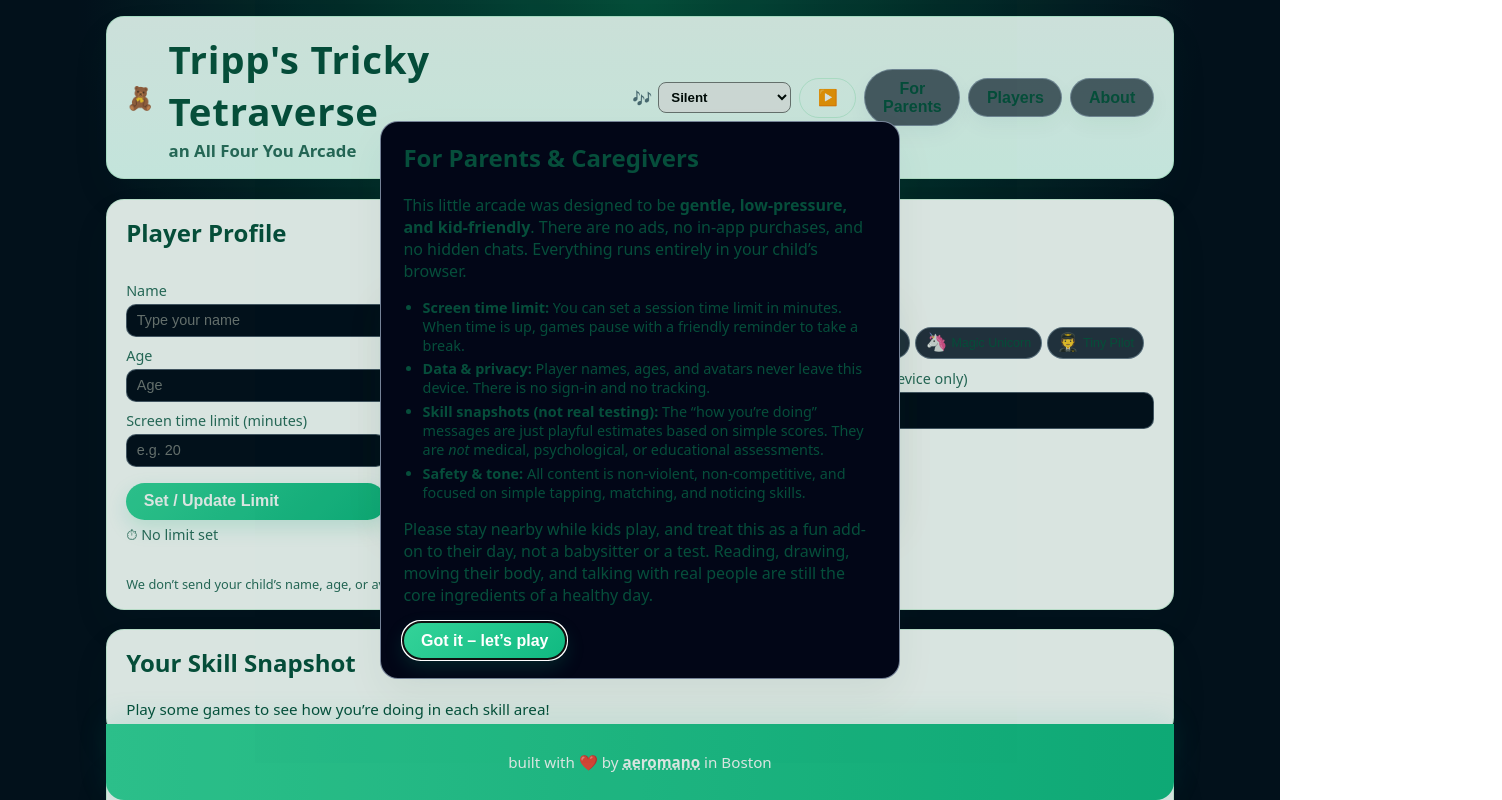
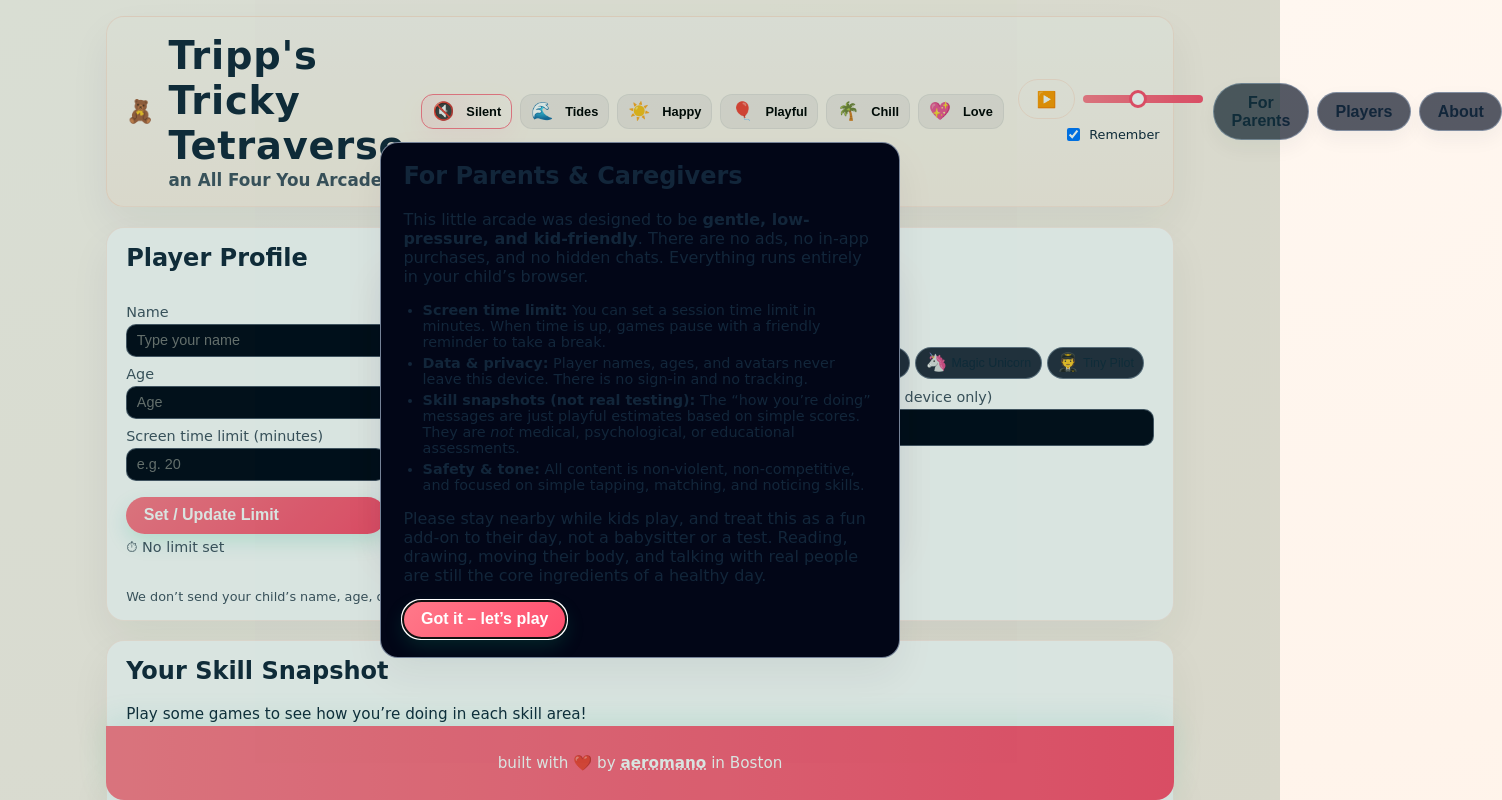
Before and after one commit to ashleyer/tripp-s-tricky-tetraverse, a React (Vite) app: page / in a window 1280 px wide. Shown: the top 800 px of the page, 1502 px wide, since content can reach past the window. Built offline with nearby package versions, Linux system fonts and the light colour scheme.

Commit message:
ui and game improvements

```diff
--- a/index.html
+++ b/index.html
@@ -11,22 +11,22 @@
     <!-- Basic, responsive, accessible-friendly styles -->
     <style>
       :root {
-        /* Toddler-friendly pastel palette with strong contrast where needed */
+        /* Child-friendly pastel rainbow palette */
         color-scheme: light dark;
-        --bg: #f0fbf7; /* soft mint */
-        --bg-soft: #e6fff8;
+        --bg: #fff7f0; /* soft peach */
+        --bg-soft: #fff1e6;
         --card-bg: #ffffff;
-        --card-border: rgba(34, 197, 94, 0.18);
-        --accent: #34d399; /* bright, friendly green */
-        --accent-soft: rgba(52, 211, 153, 0.14);
-        --accent-strong: #10b981;
-        --text-main: #064e3b; /* deep green for text */
-        --text-muted: #2b6b5b;
+        --card-border: rgba(255, 148, 114, 0.18);
+        --accent: #ff7a8a; /* coral */
+        --accent-soft: rgba(255, 122, 138, 0.12);
+        --accent-strong: #ff4d6d;
+        --text-main: #12263a; /* deep navy for text */
+        --text-muted: #425261;
         --danger: #ff6b6b;
         --radius-lg: 18px;
         --radius-sm: 12px;
-        --shadow-soft: 0 18px 40px rgba(6, 78, 59, 0.06);
-        --shadow-subtle: 0 8px 20px rgba(6, 78, 59, 0.05);
+        --shadow-soft: 0 18px 40px rgba(18, 38, 58, 0.06);
+        --shadow-subtle: 0 8px 20px rgba(18, 38, 58, 0.05);
       }
 
       * {
@@ -38,9 +38,9 @@
         margin: 0;
         padding: 0;
         height: 100%;
-        font-family: system-ui, -apple-system, BlinkMacSystemFont, "Segoe UI",
-          sans-serif;
-        background: radial-gradient(circle at top, #064e3b, #020617 55%);
+        font-family: "Comic Sans MS", "Trebuchet MS", system-ui, -apple-system,
+          BlinkMacSystemFont, "Segoe UI", sans-serif;
+        background: radial-gradient(circle at top left, var(--bg), var(--bg-soft));
         color: var(--text-main);
       }
 
@@ -458,6 +458,79 @@
         outline-offset: 2px;
       }
 
+      /* Music tile styles (big emoji tiles for toddlers) */
+      .music-tile {
+        display: inline-flex;
+        align-items: center;
+        gap: 6px;
+        padding: 6px 10px;
+        border-radius: 12px;
+        background: rgba(18, 38, 58, 0.06);
+        border: 1px solid rgba(18, 38, 58, 0.06);
+        font-weight: 700;
+        cursor: pointer;
+      }
+
+      .music-tile-selected {
+        background: linear-gradient(90deg, var(--accent-soft), rgba(255,255,255,0.04));
+        box-shadow: 0 8px 24px rgba(255, 122, 138, 0.08);
+        border-color: var(--accent);
+      }
+
+      input[type="range"] {
+        -webkit-appearance: none;
+        height: 8px;
+        background: linear-gradient(90deg, var(--accent), var(--accent-strong));
+        border-radius: 999px;
+      }
+
+      input[type="range"]::-webkit-slider-thumb {
+        -webkit-appearance: none;
+        width: 18px;
+        height: 18px;
+        border-radius: 50%;
+        background: white;
+        border: 3px solid var(--accent-strong);
+      }
+
+      /* Intro banner carousel styles */
+      .intro-banner .intro-content {
+        background: linear-gradient(180deg, #fff, #fff8f6);
+        color: var(--text-main);
+      }
+
+      .intro-carousel {
+        display: flex;
+        gap: 10px;
+        justify-content: center;
+        align-items: center;
+        margin-bottom: 8px;
+      }
+
+      .intro-slide {
+        width: 84px;
+        height: 84px;
+        border-radius: 16px;
+        display: flex;
+        flex-direction: column;
+        align-items: center;
+        justify-content: center;
+        background: rgba(18, 38, 58, 0.06);
+        transform: scale(0.9) translateY(6px);
+        opacity: 0.6;
+        transition: transform 280ms ease, opacity 280ms ease, box-shadow 280ms ease;
+      }
+
+      .intro-slide.active {
+        transform: scale(1.08) translateY(0);
+        opacity: 1;
+        box-shadow: 0 12px 30px rgba(255, 122, 138, 0.12);
+        background: linear-gradient(180deg, rgba(255,255,255,0.9), var(--bg-soft));
+      }
+
+      .intro-emoji { font-size: 2.2rem }
+      .intro-title { font-size: 0.78rem; margin-top: 6px; color: var(--text-muted) }
+
       .game-locked-note {
         margin: 0;
         color: var(--danger);
--- a/src/App.tsx
+++ b/src/App.tsx
@@ -13,6 +13,11 @@ type GameResult = {
   score: number;
   attempts: number;
   timestamp: number;
+  goals?: {
+    montessori: string[];
+    waldorf: string[];
+    intelligences: string[];
+  };
 };
 
 type ScreenTimeState = {
@@ -36,6 +41,9 @@ const GAME_METADATA: Record<
     skills: string[];
     difficulty: "Easy" | "Medium";
     category: "Memory" | "Problem Solving" | "Attention & Coordination";
+    montessoriGoals?: string[];
+    waldorfGoals?: string[];
+    intelligences?: string[];
   }
 > = {
   memory: {
@@ -44,6 +52,9 @@ const GAME_METADATA: Record<
     skills: ["Memory", "Focus", "Pattern spotting"],
     difficulty: "Medium",
     category: "Memory",
+    montessoriGoals: ["Concentration", "Order", "Refined visual discrimination"],
+    waldorfGoals: ["Imagination with visual motifs", "Rhythmic practice"],
+    intelligences: ["Visual-Spatial", "Logical-Mathematical"],
   },
   digging: {
     name: "Treasure Dig",
@@ -51,6 +62,9 @@ const GAME_METADATA: Record<
     skills: ["Patience", "Guessing", "Basic strategy"],
     difficulty: "Easy",
     category: "Problem Solving",
+    montessoriGoals: ["Sensorial exploration", "Cause & effect"],
+    waldorfGoals: ["Nature play", "Story-based discovery"],
+    intelligences: ["Bodily-Kinesthetic", "Naturalist"],
   },
   boots: {
     name: "Isabelle’s Boots",
@@ -58,6 +72,9 @@ const GAME_METADATA: Record<
     skills: ["Color matching", "Attention to detail"],
     difficulty: "Easy",
     category: "Attention & Coordination",
+    montessoriGoals: ["Color discrimination", "Practical life matching"],
+    waldorfGoals: ["Artful color play", "Rhythmic repetition"],
+    intelligences: ["Visual-Spatial", "Interpersonal"],
   },
   airplanes: {
     name: "Airplane Catch",
@@ -65,6 +82,9 @@ const GAME_METADATA: Record<
     skills: ["Hand-eye coordination", "Reaction time"],
     difficulty: "Easy",
     category: "Attention & Coordination",
+    montessoriGoals: ["Gross motor timing", "Hand-eye coordination"],
+    waldorfGoals: ["Imaginative movement", "Narrative play"],
+    intelligences: ["Bodily-Kinesthetic", "Spatial"],
   },
 };
 
@@ -79,13 +99,13 @@ const soundPaths: Record<string, string> = {
 };
 
 // Background music choices. Place matching .mp3 files in `public/music/`.
-const MUSIC_TRACKS: { key: string; label: string; path: string }[] = [
-  { key: "silent", label: "Silent", path: "" },
-  { key: "tides", label: "Tides & Smiles", path: `${_BASE}music/tides-and-smiles.mp3` },
-  { key: "happy", label: "Happy Day", path: `${_BASE}music/happy-day.mp3` },
-  { key: "playful", label: "Playful", path: `${_BASE}music/playful.mp3` },
-  { key: "chill", label: "Chill Pulse", path: `${_BASE}music/chill-pulse.mp3` },
-  { key: "love", label: "Love in Japan", path: `${_BASE}music/love-in-japan.mp3` },
+const MUSIC_TRACKS: { key: string; label: string; emoji: string; path: string }[] = [
+  { key: "silent", label: "Silent", emoji: "🔇", path: "" },
+  { key: "tides", label: "Tides", emoji: "🌊", path: `${_BASE}music/tides-and-smiles.mp3` },
+  { key: "happy", label: "Happy", emoji: "☀️", path: `${_BASE}music/happy-day.mp3` },
+  { key: "playful", label: "Playful", emoji: "🎈", path: `${_BASE}music/playful.mp3` },
+  { key: "chill", label: "Chill", emoji: "🌴", path: `${_BASE}music/chill-pulse.mp3` },
+  { key: "love", label: "Love", emoji: "💖", path: `${_BASE}music/love-in-japan.mp3` },
 ];
 
 function playSound(key: keyof typeof soundPaths) {
@@ -112,7 +132,29 @@ const App: React.FC = () => {
     gameId: GameId | null;
     visible: boolean;
   }>({ gameId: null, visible: false });
-  const [musicKey, setMusicKey] = useState<string>("silent");
+  const [musicKey, setMusicKey] = useState<string>(() => {
+    try {
+      return localStorage.getItem("musicKey") || "silent";
+    } catch (e) {
+      return "silent";
+    }
+  });
+  const [musicVolume, setMusicVolume] = useState<number>(() => {
+    try {
+      const v = localStorage.getItem("musicVolume");
+      return v ? Number(v) : 0.45;
+    } catch (e) {
+      return 0.45;
+    }
+  });
+  const [rememberMusic, setRememberMusic] = useState<boolean>(() => {
+    try {
+      const v = localStorage.getItem("rememberMusic");
+      return v === null ? true : v === "1";
+    } catch (e) {
+      return true;
+    }
+  });
   const [isMusicPlaying, setIsMusicPlaying] = useState<boolean>(false);
   const musicRef = useRef<HTMLAudioElement | null>(null);
 
@@ -231,10 +273,15 @@ const App: React.FC = () => {
     screenTime.limitMinutes !== null &&
     (!screenTime.isActive || screenTime.remainingSeconds <= 0);
 
-  const recordGameResult = (gameId: GameId, score: number, attempts: number) => {
+  const recordGameResult = (
+    gameId: GameId,
+    score: number,
+    attempts: number,
+    goals?: { montessori: string[]; waldorf: string[]; intelligences: string[] }
+  ) => {
     setGameResults((prev) => [
       ...prev,
-      { gameId, score, attempts, timestamp: Date.now() },
+      { gameId, score, attempts, timestamp: Date.now(), goals },
     ]);
   };
 
@@ -281,7 +328,7 @@ const App: React.FC = () => {
 
     const audio = new Audio(track.path);
     audio.loop = true;
-    audio.volume = 0.45;
+    audio.volume = musicVolume;
     musicRef.current = audio;
     if (autoplay) {
       audio.play().then(() => setIsMusicPlaying(true)).catch(() => setIsMusicPlaying(false));
@@ -315,6 +362,26 @@ const App: React.FC = () => {
     };
   }, []);
 
+  // apply persisted music choice on mount
+  useEffect(() => {
+    if (musicKey && musicKey !== "silent") {
+      setBackgroundMusic(musicKey, false);
+    }
+    // eslint-disable-next-line react-hooks/exhaustive-deps
+  }, []);
+
+  // when volume changes, update current audio and persist
+  useEffect(() => {
+    if (musicRef.current) {
+      try {
+        musicRef.current.volume = musicVolume;
+      } catch (e) {}
+    }
+    try {
+      if (rememberMusic) localStorage.setItem("musicVolume", String(musicVolume));
+    } catch (e) {}
+  }, [musicVolume, rememberMusic]);
+
   return (
     <div className={`app-root ${selectedGame ? "in-game" : ""}`}>
       <header className="app-header" aria-label="Tripp's Tricky Tetraverse">
@@ -333,24 +400,31 @@ const App: React.FC = () => {
         </div>
         <div className="header-right">
           <div style={{ display: "flex", alignItems: "center", gap: 8, marginRight: 8 }}>
-            <label style={{ display: "flex", alignItems: "center", gap: 6 }}>
-              <span aria-hidden style={{ fontSize: '1rem' }}>🎶</span>
-              <select
-                aria-label="Background music"
-                value={musicKey}
-                onChange={(e) => {
-                  const k = e.currentTarget.value;
-                  setBackgroundMusic(k, true);
+            <div style={{ display: 'flex', gap: 8, alignItems: 'center' }}>
+              {MUSIC_TRACKS.map((t) => (
+                <button
+                  key={t.key}
+                  type="button"
+                  className={`music-tile ${musicKey === t.key ? 'music-tile-selected' : ''}`}
+                  onClick={() => {
+                    playSound('click');
+                    setMusicKey(t.key);
+                    setBackgroundMusic(t.key, true);
+                    try {
+                      if (rememberMusic) localStorage.setItem('musicKey', t.key);
+                    } catch (e) {}
                   }}
-                style={{ padding: '6px 8px', borderRadius: 8, fontWeight: 700 }}
+                  aria-pressed={musicKey === t.key}
+                  aria-label={`Choose ${t.label} music`}
                 >
-                {MUSIC_TRACKS.map((t) => (
-                  <option key={t.key} value={t.key}>
-                    {t.label}
-                  </option>
+                  <span aria-hidden style={{ fontSize: '1.1rem' }}>{t.emoji}</span>
+                  <span style={{ fontSize: '0.8rem', marginLeft: 6 }}>{t.label}</span>
+                </button>
               ))}
-              </select>
-            </label>
+            </div>
+
+            <div style={{ display: 'flex', flexDirection: 'column', gap: 6, marginLeft: 6, alignItems: 'center' }}>
+              <div style={{ display: 'flex', gap: 6, alignItems: 'center' }}>
                 <button
                   type="button"
                   className="secondary-button"
@@ -361,6 +435,42 @@ const App: React.FC = () => {
                 >
                   {isMusicPlaying ? '⏸️' : '▶️'}
                 </button>
+                <input
+                  type="range"
+                  min={0}
+                  max={100}
+                  value={Math.round(musicVolume * 100)}
+                  onChange={(e) => {
+                    const v = Number(e.currentTarget.value) / 100;
+                    setMusicVolume(v);
+                    if (musicRef.current) musicRef.current.volume = v;
+                    try {
+                      if (rememberMusic) localStorage.setItem('musicVolume', String(v));
+                    } catch (e) {}
+                  }}
+                  aria-label="Music volume"
+                  style={{ width: 120 }}
+                />
+              </div>
+              <label style={{ display: 'flex', alignItems: 'center', gap: 6, fontSize: '0.8rem' }}>
+                <input
+                  type="checkbox"
+                  checked={rememberMusic}
+                  onChange={(e) => {
+                    const v = e.currentTarget.checked;
+                    setRememberMusic(v);
+                    try {
+                      localStorage.setItem('rememberMusic', v ? '1' : '0');
+                      if (!v) {
+                        localStorage.removeItem('musicKey');
+                        localStorage.removeItem('musicVolume');
+                      }
+                    } catch (e) {}
+                  }}
+                />
+                Remember
+              </label>
+            </div>
           </div>
           <button
             type="button"
@@ -724,7 +834,12 @@ const ArcadeView: React.FC<ArcadeViewProps> = ({ canPlay, onSelectGame }) => {
 interface GameViewProps {
   gameId: GameId;
   onBackToArcade: () => void;
-  onGameResult: (gameId: GameId, score: number, attempts: number) => void;
+  onGameResult: (
+    gameId: GameId,
+    score: number,
+    attempts: number,
+    goals?: { montessori: string[]; waldorf: string[]; intelligences: string[] }
+  ) => void;
   canPlay: boolean;
   onRequestTutorial?: () => void;
 }
@@ -816,28 +931,64 @@ const GameView: React.FC<GameViewProps> = ({
           {gameId === "memory" && (
             <MemoryGame
               onFinish={(score, attempts) =>
-                onGameResult("memory", score, attempts)
+                onGameResult(
+                  "memory",
+                  score,
+                  attempts,
+                  {
+                    montessori: meta.montessoriGoals ?? [],
+                    waldorf: meta.waldorfGoals ?? [],
+                    intelligences: meta.intelligences ?? [],
+                  }
+                )
               }
             />
           )}
           {gameId === "digging" && (
             <DiggingGame
               onFinish={(score, attempts) =>
-                onGameResult("digging", score, attempts)
+                onGameResult(
+                  "digging",
+                  score,
+                  attempts,
+                  {
+                    montessori: meta.montessoriGoals ?? [],
+                    waldorf: meta.waldorfGoals ?? [],
+                    intelligences: meta.intelligences ?? [],
+                  }
+                )
               }
             />
           )}
           {gameId === "boots" && (
             <BootsGame
               onFinish={(score, attempts) =>
-                onGameResult("boots", score, attempts)
+                onGameResult(
+                  "boots",
+                  score,
+                  attempts,
+                  {
+                    montessori: meta.montessoriGoals ?? [],
+                    waldorf: meta.waldorfGoals ?? [],
+                    intelligences: meta.intelligences ?? [],
+                  }
+                )
               }
             />
           )}
           {gameId === "airplanes" && (
             <AirplanesGame
               onFinish={(score, attempts) =>
-                onGameResult("airplanes", score, attempts)
+                onGameResult(
+                  "airplanes",
+                  score,
+                  attempts,
+                  {
+                    montessori: meta.montessoriGoals ?? [],
+                    waldorf: meta.waldorfGoals ?? [],
+                    intelligences: meta.intelligences ?? [],
+                  }
+                )
               }
             />
           )}
@@ -1203,28 +1354,40 @@ interface IntroBannerProps {
 }
 
 const IntroBanner: React.FC<IntroBannerProps> = ({ onBegin }) => {
+  const slides = [
+    { emoji: '🧠', title: 'Match the Pairs' },
+    { emoji: '💎', title: 'Treasure Dig' },
+    { emoji: '👢', title: 'Isabelle\'s Boots' },
+    { emoji: '✈️', title: 'Airplane Catch' },
+  ];
+  const [idx, setIdx] = useState(0);
+
+  useEffect(() => {
+    const t = setInterval(() => setIdx((i) => (i + 1) % slides.length), 900);
+    return () => clearInterval(t);
+  }, []);
+
   return (
-    <div className="modal-backdrop" role="dialog" aria-modal="true">
-      <div className="modal-content" style={{ textAlign: "center" }}>
-        <h1 style={{ fontSize: "1.8rem", margin: "0 0 0.5rem" }}>
-          🎉 Tripp's Tricky Tetraverse 🎉
-        </h1>
-        <p style={{ color: "var(--text-muted)", marginBottom: "1rem" }}>
-          A small, gentle arcade made for little hands and big imaginations.
-        </p>
-        <div style={{ margin: "1rem 0" }}>
-          <button
-            className="primary-button"
-            onClick={onBegin}
-            style={{ fontSize: "1rem" }}
-          >
+    <div className="modal-backdrop intro-banner" role="dialog" aria-modal="true">
+      <div className="modal-content intro-content" style={{ textAlign: 'center' }}>
+        <div className="intro-carousel" aria-hidden>
+          {slides.map((s, i) => (
+            <div key={s.title} className={`intro-slide ${i === idx ? 'active' : ''}`}>
+              <div className="intro-emoji" aria-hidden>
+                {s.emoji}
+              </div>
+              <div className="intro-title">{s.title}</div>
+            </div>
+          ))}
+        </div>
+        <h1 style={{ fontSize: '1.6rem', margin: '0.8rem 0 0.2rem' }}>🎉 Tripp's Tricky Tetraverse</h1>
+        <p style={{ color: 'var(--text-muted)', marginBottom: '0.8rem' }}>Tiny games, big smiles.</p>
+        <div style={{ margin: '0.6rem 0' }}>
+          <button className="primary-button" onClick={onBegin} style={{ fontSize: '1rem' }}>
             Tap to Begin
           </button>
         </div>
-        <p style={{ fontSize: "0.85rem", color: "var(--text-muted)" }}>
-          Parents: Tap <strong>For Parents</strong> to read about safety and
-          screen time tools.
-        </p>
+        <p style={{ fontSize: '0.82rem', color: 'var(--text-muted)' }}>Parents: Tap <strong>For Parents</strong></p>
       </div>
     </div>
   );
```
Lines whose indentation alone changed are shown as unchanged.
